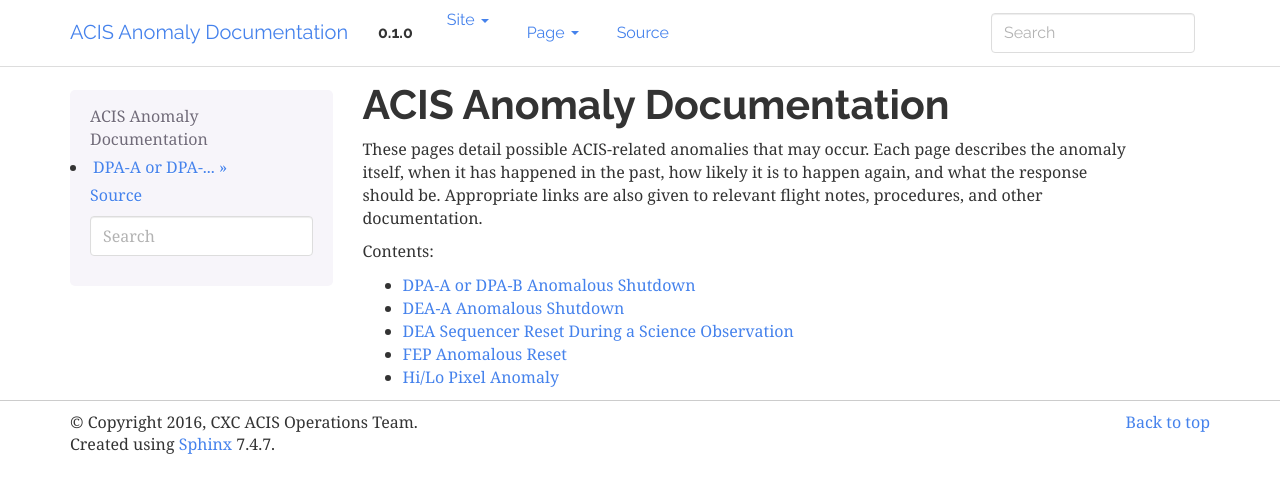
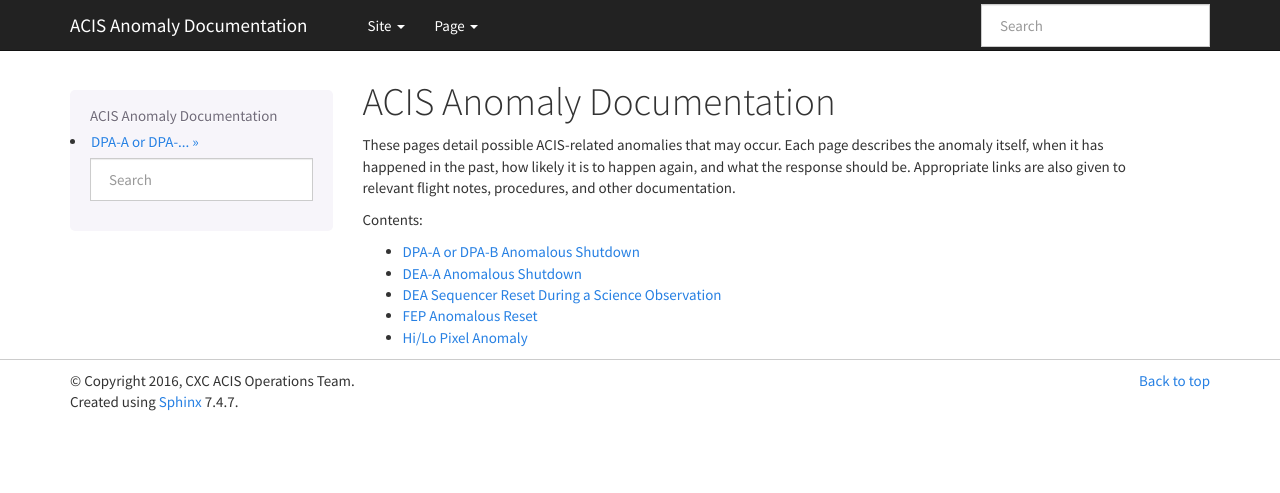
Before and after one commit to acisops/acis_anomaly_pages, a Sphinx documentation site: the page built from source/index.rst, in a window 1280 px wide. Shown: the top 493 px of the page. Built offline with Sphinx 7.4.7, drawn with Linux system fonts in a browser that asks for light colours.

Commit message:
Minor edits to the docs layout

```diff
--- a/source/conf.py
+++ b/source/conf.py
@@ -27,7 +27,7 @@ html_theme = 'bootstrap'
 html_theme_path = sphinx_bootstrap_theme.get_html_theme_path()
 
 html_theme_options = dict(
-    bootswatch_theme = "readable",
+    bootswatch_theme = "cosmo",
     navbar_sidebarrel = False,
     globaltoc_depth = 2,
 )
@@ -71,9 +71,9 @@ author = 'CXC ACIS Operations Team'
 # built documents.
 #
 # The short X.Y version.
-version = '0.1.0'
+version = ''
 # The full version, including alpha/beta/rc tags.
-release = '0.1.0'
+release = ''
 
 # The language for content autogenerated by Sphinx. Refer to documentation
 # for a list of supported languages.
@@ -209,7 +209,7 @@ html_static_path = ['_static']
 
 # If true, links to the reST sources are added to the pages.
 #
-# html_show_sourcelink = True
+html_show_sourcelink = False
 
 # If true, "Created using Sphinx" is shown in the HTML footer. Default is True.
 #
```
